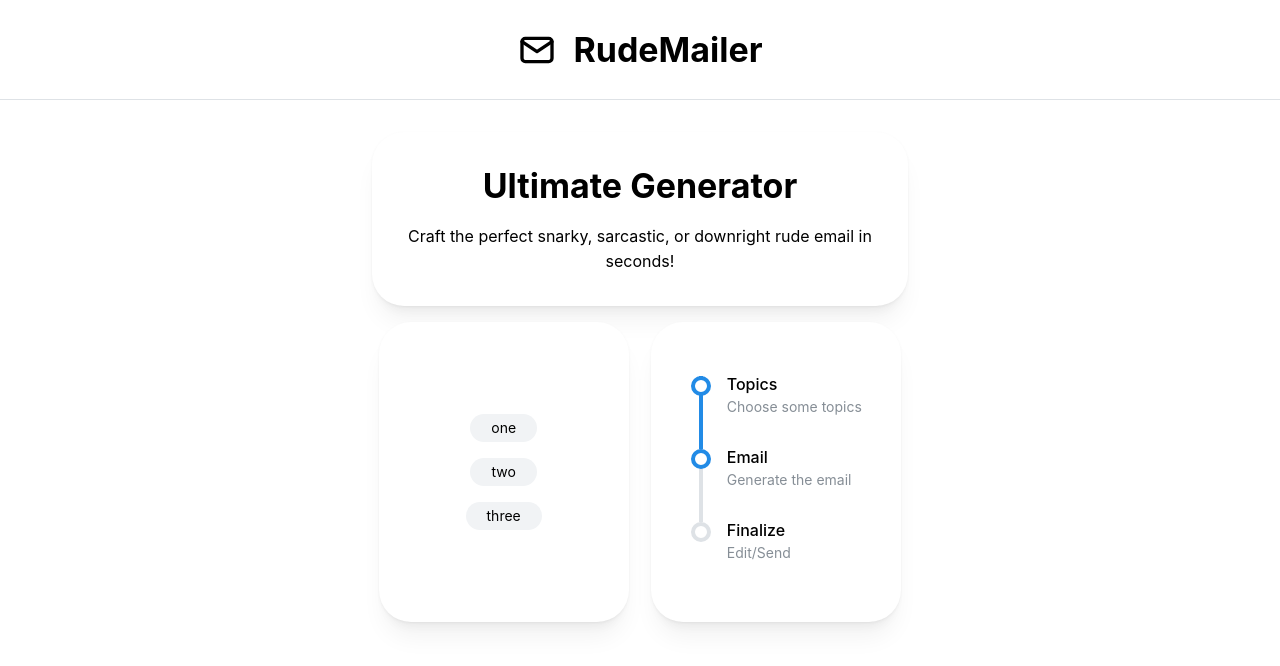
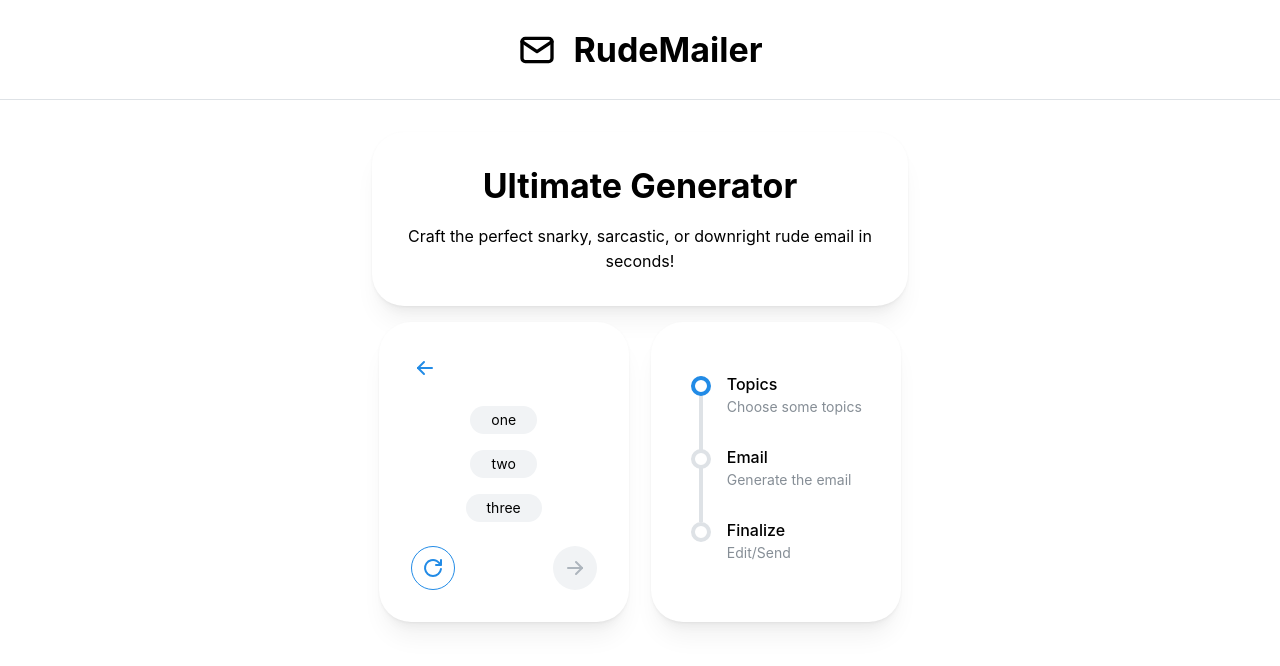
Before and after one commit to vkl2109/RudeEmailGenerator, a React (Vite) app: page /rude in a window 1280 px wide. Both pictures are taken after a click on the button "Generate Topics". Shown: the top 666 px of the page. Built offline with nearby package versions, Linux system fonts and the light colour scheme.

Commit message:
added generate email card and toggle for cards

```diff
--- /dev/null
+++ b/src/components/GenerateEmailCard.tsx
@@ -0,0 +1,81 @@
+import {
+    Button,
+    Card,
+    rem,
+    Stack,
+    TextInput,
+    Title
+} from "@mantine/core";
+import { isNotEmpty, useForm } from "@mantine/form";
+import { notifications } from "@mantine/notifications";
+import { useTimelineStore } from "../zustand";
+
+
+export function GenerateEmailCard () {
+
+    const updateTimeline = useTimelineStore((state) => state.updateTimeline)
+
+    const form = useForm({
+        initialValues: {
+            to: '',
+            from: ''
+        },
+
+        validate: {
+            to: isNotEmpty('add recipient'),
+            from: isNotEmpty('add author')
+        }
+    })
+
+    const handleSubmit = async (values: { to: string; from: string; }) => {
+        try {
+            console.log(values)
+            updateTimeline(2)
+        } catch (e) {
+            console.log(e)
+            notifications.show({
+                title: 'Error',
+                message: 'Please Try Again'
+            })
+        }
+    }
+
+    return(
+        <form onSubmit={form.onSubmit((values) => handleSubmit(values))}>
+            <Card
+                radius="xl"
+                shadow="md"
+                p="xl"
+                h={rem(300)}
+                w={rem(250)}
+                >
+                    <Stack
+                        justify="center"
+                        align="center"
+                        w="100%"
+                        h="100%"
+                        >
+                        <Title order={4}>Who's this for?</Title>
+                        <TextInput
+                            placeholder="to"
+                            size="md"
+                            {...form.getInputProps('to')}
+                            />
+                        <TextInput
+                            placeholder="from"
+                            size="md"
+                            {...form.getInputProps('from')}
+                            />
+                        <Button
+                            fullWidth
+                            variant="light"
+                            type="submit"
+                            size="md"
+                            >
+                            Generate
+                        </Button>
+                    </Stack>
+            </Card>
+        </form>
+    )
+}
--- a/src/components/TimelineCard.tsx
+++ b/src/components/TimelineCard.tsx
@@ -1,15 +1,18 @@
 import {
+    ActionIcon,
     Card,
-    Center,
+    Group,
+    Stack,
     Text,
     Timeline,
     rem
 } from "@mantine/core";
 import { useTimelineStore } from "../zustand";
+import { IconArrowBackUp, IconRefresh } from "@tabler/icons-react";
 
 
 export function TimelineCard () {
-    const timeline = useTimelineStore((state) => state.timeline)
+    const [ timeline, updateTimeline ] = useTimelineStore((state) => [ state.timeline, state.updateTimeline])
 
     return(
         <Card
@@ -19,9 +22,11 @@ export function TimelineCard () {
             h={rem(300)}
             w={rem(250)}
             >
-            <Center
+            <Stack
                 w="100%"
                 h="100%"
+                justify="center"
+                align="center"
                 >
                 <Timeline active={timeline}>
                     <Timeline.Item title="Topics">
@@ -37,7 +42,31 @@ export function TimelineCard () {
                         <Text size="xs" mt={4}></Text>
                     </Timeline.Item>
                 </Timeline>
-            </Center>
+                {timeline > 0 &&
+                <Group
+                    w="100%"
+                    justify="space-evenly"
+                    align="center"
+                    >
+                    <ActionIcon
+                        variant="outline"
+                        size="xl"
+                        radius="xl"
+                        onClick={() => updateTimeline(timeline - 1)}
+                        >
+                        <IconArrowBackUp />
+                    </ActionIcon>
+                    <ActionIcon
+                        variant="light"
+                        size="xl"
+                        radius="xl"
+                        onClick={() => updateTimeline(0)}
+                        >
+                        <IconRefresh />
+                    </ActionIcon>
+                </Group>
+                }
+            </Stack>
         </Card>
     )
 }
--- a/src/components/TopicsCard.tsx
+++ b/src/components/TopicsCard.tsx
@@ -1,7 +1,8 @@
-import { Button, Card, Chip, Stack, rem } from "@mantine/core";
+import { ActionIcon, Button, Card, Chip, Group, Stack, rem } from "@mantine/core";
 import { useTimelineStore } from "../zustand";
 import { useState } from "react";
 import { notifications } from "@mantine/notifications";
+import { IconArrowLeft, IconArrowRight, IconReload } from "@tabler/icons-react";
 
 export function TopicsCard () {
     const updateTimeline = useTimelineStore((state) => state.updateTimeline )
@@ -13,7 +14,6 @@ export function TopicsCard () {
         try {
             setLoadingTopics(true)
             setTopics(['one','two', 'three'])
-            updateTimeline(1)
         } catch (e) {
             console.log(e)
             notifications.show({
@@ -22,6 +22,18 @@ export function TopicsCard () {
             })
         } finally {
             setLoadingTopics(false)
+        }
+    }
+
+    const handleSubmit = async () => {
+        try {
+            updateTimeline(1)
+        } catch (e) {
+            console.log(e)
+            notifications.show({
+                title: 'Oops!',
+                message: 'Please Try Again'
+            })
         }
     }
 
@@ -60,7 +72,25 @@ export function TopicsCard () {
                     Generate Topics
                 </Button>
                 :
-                (topics.map((topic, i) => {
+                <Stack
+                    w="100%"
+                    h="100%"
+                    justify="space-between"
+                    >
+                    <Group
+
+                        >
+                        <ActionIcon
+                            variant="transparent"
+                            onClick={() => setTopics([])}
+                            >
+                            <IconArrowLeft />
+                        </ActionIcon>
+                    </Group>
+                    <Stack
+                        w="100%"
+                        >
+                        {topics.map((topic, i) => {
                             return(
                                 <Chip
                                 key={i}
@@ -70,7 +100,30 @@ export function TopicsCard () {
                                     {topic}
                                 </Chip>
                             )
-                }))
+                        })}
+                    </Stack>
+                    <Group
+                        w="100%"
+                        justify="space-between"
+                        >
+                        <ActionIcon
+                            variant="outline"
+                            radius="xl"
+                            size="xl"
+                            >
+                            <IconReload />
+                        </ActionIcon>
+                        <ActionIcon
+                            variant="light"
+                            disabled={chosenTopics.size == 0}
+                            radius="xl"
+                            size="xl"
+                            onClick={handleSubmit}
+                            >
+                            <IconArrowRight />
+                        </ActionIcon>
+                    </Group>
+                </Stack>
                 }
             </Stack>
         </Card>
--- a/src/components/index.tsx
+++ b/src/components/index.tsx
@@ -1,2 +1,3 @@
 export { TopicsCard } from './TopicsCard'
 export { TimelineCard } from './TimelineCard'
+export { GenerateEmailCard } from './GenerateEmailCard'
--- a/src/routes/RudeEmailPage.tsx
+++ b/src/routes/RudeEmailPage.tsx
@@ -7,11 +7,25 @@ import {
     rem
 } from "@mantine/core";
 import {
+    GenerateEmailCard,
     TimelineCard,
     TopicsCard
 } from "../components";
+import { useCallback } from "react";
+import { useTimelineStore } from "../zustand";
 
 export function RudeEmailPage () {
+
+    const timeline = useTimelineStore((state) => state.timeline)
+
+    const StateRenderer = useCallback(() => {
+        switch (timeline) {
+            case 0:
+                return <TopicsCard />
+            case 1:
+                return <GenerateEmailCard />
+        }
+    },[timeline])
 
     return(
         <Stack
@@ -44,7 +58,7 @@ export function RudeEmailPage () {
                         justify="space-evenly"
                         align="center"
                         >
-                        <TopicsCard />
+                        <StateRenderer />
                         <TimelineCard />
                     </Group>
             </Stack>
```
Lines whose indentation alone changed are shown as unchanged.
